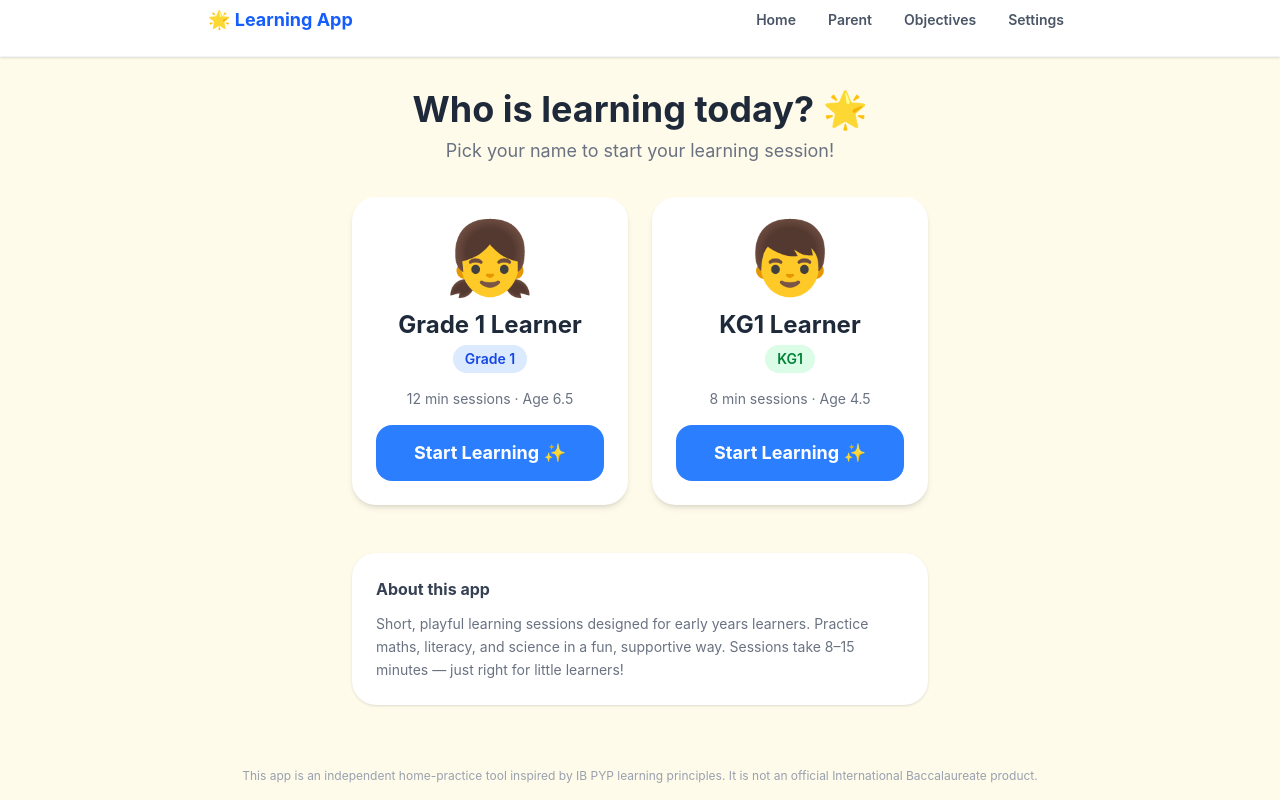
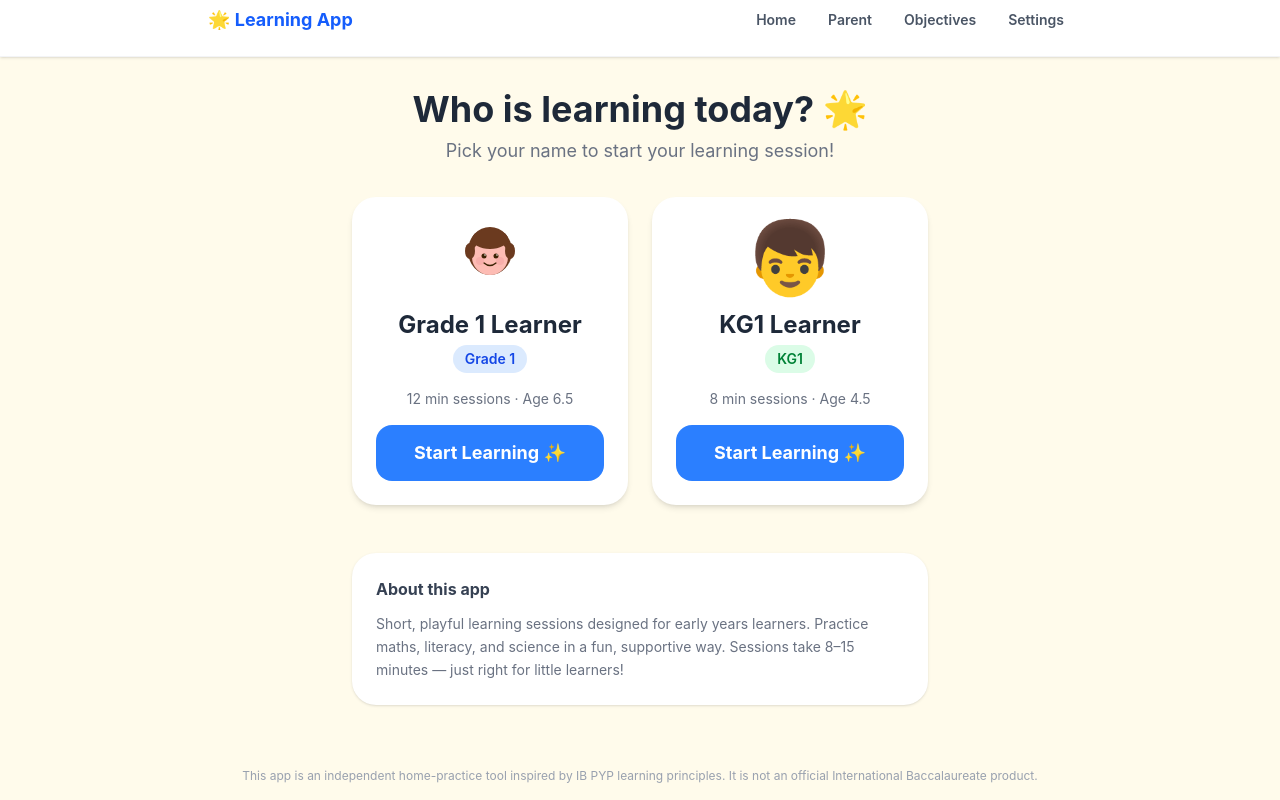
Before and after one commit to fferas/learning-app, a Next.js app: page / in a window 1280 px wide. Built offline with nearby package versions, Linux system fonts and the light colour scheme.

Commit message:
Replace girl emoji with brown-haired SVG avatar
https://claude.ai/code/session_014yceAc9QUpwGRXYNcioqwy

```diff
--- a/src/app/learn/[learnerId]/SessionPage.tsx
+++ b/src/app/learn/[learnerId]/SessionPage.tsx
@@ -1,6 +1,7 @@
 "use client";
 
 import { useEffect, useState, use } from "react";
+import { GirlAvatar } from "@/components/ui/GirlAvatar";
 import { useRouter } from "next/navigation";
 import { learners } from "@/data/learners";
 import { objectives } from "@/data/objectives";
@@ -152,7 +153,13 @@ export default function SessionPage({
     return (
       <div className="flex flex-col items-center gap-6 max-w-lg mx-auto">
         <Card className="w-full text-center">
-          <p className="text-5xl mb-4">{learner.id === "son-kg1" ? "👦" : "👧"}</p>
+          <div className="flex justify-center mb-4">
+            {learner.id === "son-kg1" ? (
+              <span className="text-5xl">👦</span>
+            ) : (
+              <GirlAvatar size={56} />
+            )}
+          </div>
           <h1 className="text-2xl font-bold text-gray-800 mb-2">
             Hi, {learner.displayName}!
           </h1>
--- a/src/components/learner/LearnerCard.tsx
+++ b/src/components/learner/LearnerCard.tsx
@@ -2,11 +2,7 @@ import Link from "next/link";
 import { LearnerProfile } from "@/domain/types";
 import { Card } from "@/components/ui/Card";
 import { Button } from "@/components/ui/Button";
-
-const avatars: Record<string, string> = {
-  "daughter-grade-1": "👧",
-  "son-kg1": "👦",
-};
+import { GirlAvatar } from "@/components/ui/GirlAvatar";
 
 const stageColors: Record<string, string> = {
   "Grade 1": "bg-blue-100 text-blue-700",
@@ -14,14 +10,17 @@ const stageColors: Record<string, string> = {
 };
 
 export function LearnerCard({ learner }: { learner: LearnerProfile }) {
-  const avatar = avatars[learner.id] || "🧒";
   const stageColor =
     stageColors[learner.schoolStage] || "bg-gray-100 text-gray-700";
 
   return (
     <Card className="flex flex-col items-center gap-4 text-center hover:shadow-lg transition-shadow">
-      <div className="text-7xl" role="img" aria-label={learner.displayName}>
-        {avatar}
+      <div role="img" aria-label={learner.displayName}>
+        {learner.id === "daughter-grade-1" ? (
+          <GirlAvatar size={72} />
+        ) : (
+          <span className="text-7xl">👦</span>
+        )}
       </div>
       <div>
         <h2 className="text-2xl font-bold text-gray-800">
--- /dev/null
+++ b/src/components/ui/GirlAvatar.tsx
@@ -0,0 +1,39 @@
+export function GirlAvatar({ size = 72 }: { size?: number }) {
+  return (
+    <svg
+      width={size}
+      height={size}
+      viewBox="0 0 72 72"
+      fill="none"
+      xmlns="http://www.w3.org/2000/svg"
+      aria-hidden="true"
+    >
+      {/* Brown hair — back layer */}
+      <ellipse cx="36" cy="30" rx="22" ry="24" fill="#6B3A1F" />
+      {/* Face */}
+      <circle cx="36" cy="36" r="18" fill="#FDBCB4" />
+      {/* Hair top + sides over face */}
+      <ellipse cx="36" cy="18" rx="18" ry="10" fill="#6B3A1F" />
+      {/* Hair pigtails */}
+      <ellipse cx="16" cy="30" rx="5" ry="8" fill="#6B3A1F" />
+      <ellipse cx="56" cy="30" rx="5" ry="8" fill="#6B3A1F" />
+      {/* Eyes */}
+      <circle cx="30" cy="35" r="2.5" fill="#3B2204" />
+      <circle cx="42" cy="35" r="2.5" fill="#3B2204" />
+      {/* Eye shine */}
+      <circle cx="31" cy="34" r="0.8" fill="white" />
+      <circle cx="43" cy="34" r="0.8" fill="white" />
+      {/* Smile */}
+      <path
+        d="M30 42 Q36 47 42 42"
+        stroke="#3B2204"
+        strokeWidth="1.5"
+        strokeLinecap="round"
+        fill="none"
+      />
+      {/* Cheeks */}
+      <circle cx="26" cy="40" r="4" fill="#F4A0A0" opacity="0.5" />
+      <circle cx="46" cy="40" r="4" fill="#F4A0A0" opacity="0.5" />
+    </svg>
+  );
+}
```
